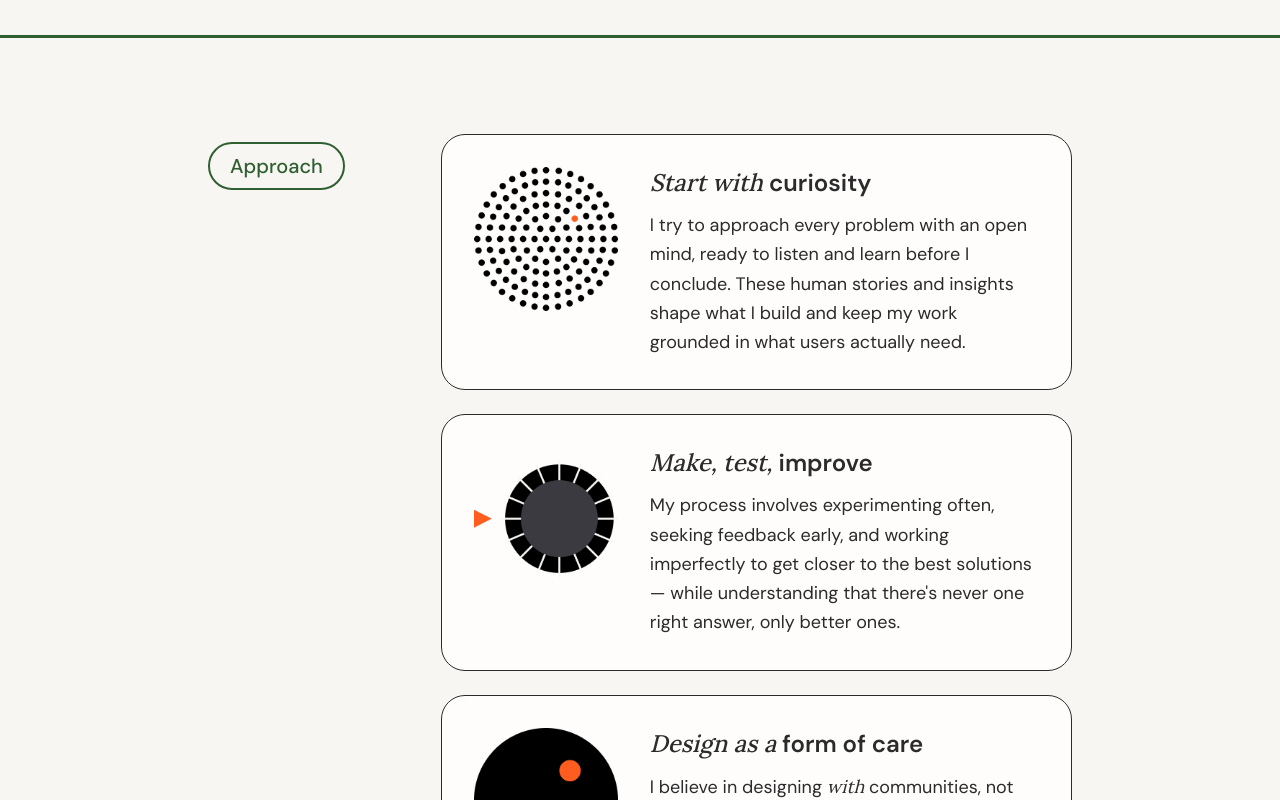
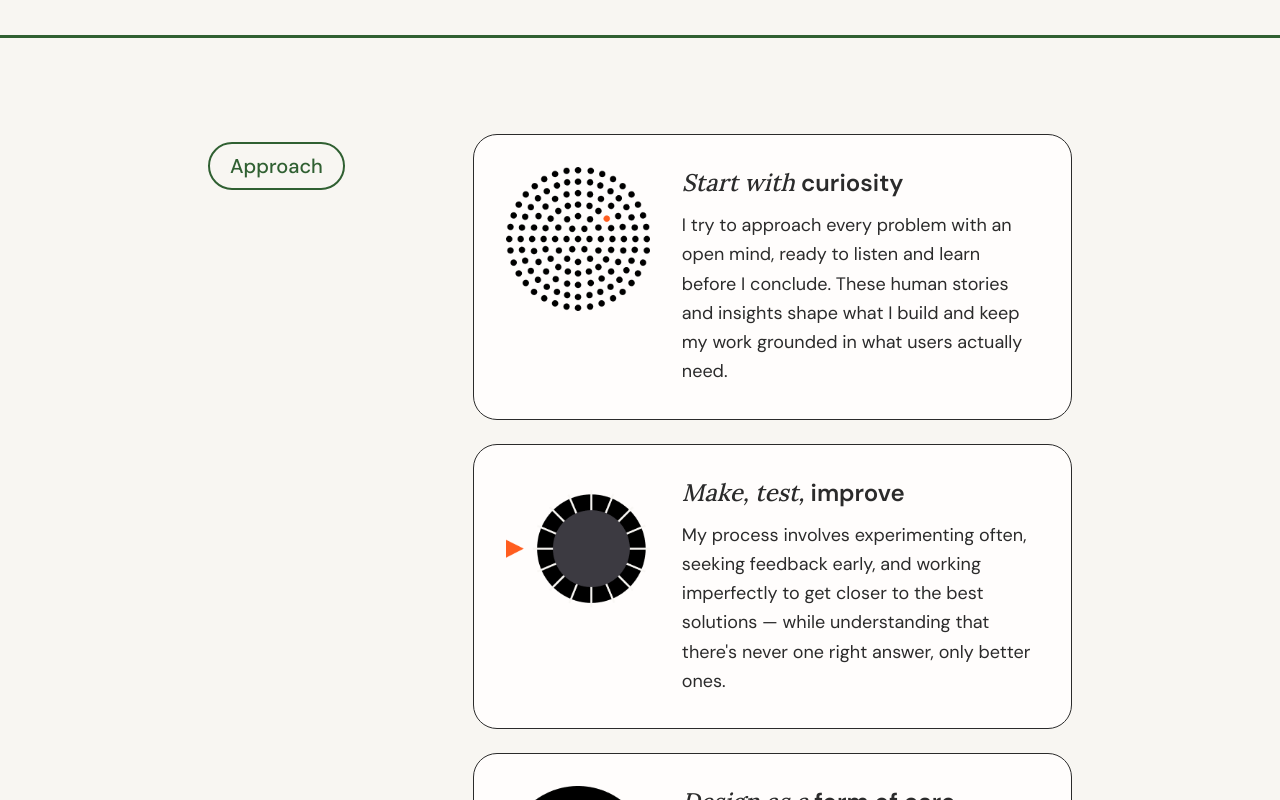
Before and after one commit to 1samanthacheng/portfolio, a Next.js app: page / in a window 1280 px wide. Shown: the part 1360-2160 px from the top of the page. Built offline with nearby package versions, Linux system fonts and the light colour scheme.

Commit message:
Update approach-section.tsx

```diff
--- a/components/approach-section.tsx
+++ b/components/approach-section.tsx
@@ -85,7 +85,7 @@
 export function ApproachSection() {
   return (
     <section className="px-12 py-16 md:px-24 md:py-20 lg:px-40 lg:py-24 xl:px-52">
-      <div className="flex flex-col gap-12 lg:flex-row lg:gap-24">
+      <div className="flex flex-col gap-12 lg:flex-row lg:gap-32">
 
         {/* Left col: pill, pinned to top */}
         <div className="flex-shrink-0 lg:pt-2">
```
